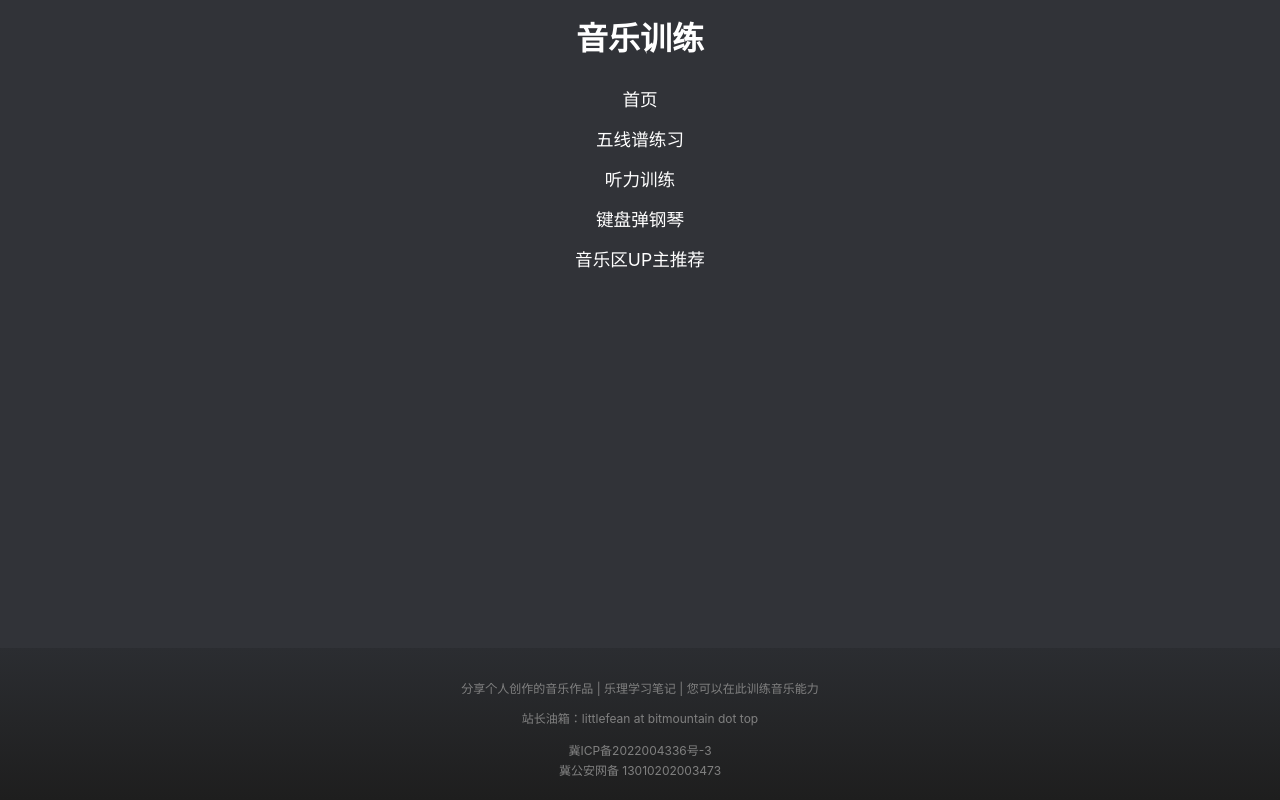
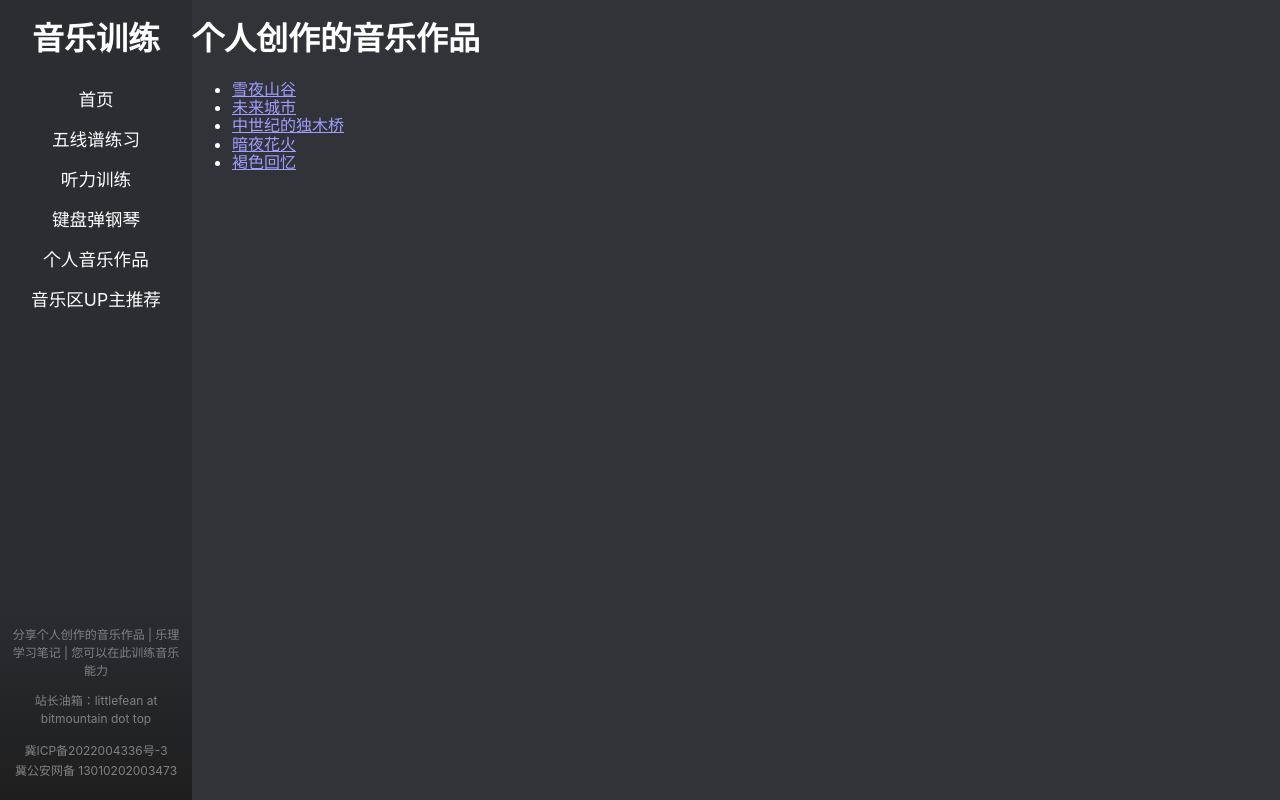
Before and after one commit to MusicPractice/MusicPractice, a Nuxt app: page /works in a window 1280 px wide. Built offline with nearby package versions, Linux system fonts and the light colour scheme.

Commit message:
:sparkles: 增加了个人作品页面（暂时先做到这里）

```diff
--- a/components/NavBar.vue
+++ b/components/NavBar.vue
@@ -5,6 +5,7 @@
     <NuxtLink to="/sheetMusicPractice">五线谱练习</NuxtLink>
     <NuxtLink to="/listeningExercise">听力训练</NuxtLink>
     <NuxtLink to="/piano">键盘弹钢琴</NuxtLink>
+    <NuxtLink to="/works">个人音乐作品</NuxtLink>
     <NuxtLink to="/uppers">音乐区UP主推荐</NuxtLink>
 
     <div class="bottom-wrapper">
--- a/nuxt.config.ts
+++ b/nuxt.config.ts
@@ -2,4 +2,14 @@
 export default defineNuxtConfig({
   devtools: { enabled: true },
   css: ["normalize.css"],
+
+  router: {
+    extendRoutes(routes, resolve) {
+      routes.push({
+        name: 'works-id',
+        path: '/works/:id/',
+        component: resolve(__dirname, 'pages/works/_id/index.vue')
+      })
+    }
+  },
 });
--- a/pages/index.vue
+++ b/pages/index.vue
@@ -5,4 +5,10 @@
   </div>
 </template>
 
+<script setup lang="ts">
+console.log('index...');
+const {data} = await useFetch('/api/hello');
+console.log(data);
+</script>
+
 <style scoped lang="scss"></style>
--- /dev/null
+++ b/pages/musicWorks.vue
@@ -0,0 +1,11 @@
+<template>
+  <div class="musicWorks">
+    <h1>个人创作的音乐作品</h1>
+
+    <a href=""></a>
+  </div>
+</template>
+
+<style scoped>
+
+</style>
--- /dev/null
+++ b/pages/works/1/index.vue
@@ -0,0 +1,22 @@
+<template>
+  <div>
+    <h1>雪夜山谷</h1>
+    <a target="_blank" href="https://music.163.com/#/song?id=2017456700">网易云链接</a>
+    <h2>作品说明</h2>
+    <p>这首曲子是当时想着创作一个雪山场景的小游戏背景音乐而进行的，也是个人创作的第一首旋律</p>
+    <p>创作方法是自己脑补哼出来，写的，还不会和弦之类的东西</p>
+    <p>调式C#，四三拍</p>
+  </div>
+
+
+</template>
+
+<script>
+export default {
+  name: "index"
+}
+</script>
+
+<style scoped>
+
+</style>
--- /dev/null
+++ b/pages/works/3/index.vue
@@ -0,0 +1,15 @@
+<template>
+  <div>
+    <h1>中世纪的独木桥</h1>
+  </div>
+</template>
+
+<script>
+export default {
+  name: "index"
+}
+</script>
+
+<style scoped>
+
+</style>
--- /dev/null
+++ b/pages/works/index.vue
@@ -0,0 +1,31 @@
+<template>
+  <div class="">
+    <h1>个人创作的音乐作品</h1>
+    <ul>
+      <li v-for="work in works" :key="work.id">
+        <NuxtLink :to="`/works/${work.id}/`">{{ work.title }}</NuxtLink>
+      </li>
+    </ul>
+  </div>
+</template>
+
+<script>
+export default {
+  data() {
+    return {
+      works: [
+        {id: 1, title: '雪夜山谷'},
+        {id: 2, title: '未来城市'},
+        {id: 3, title: '中世纪的独木桥'},
+        {id: 4, title: '暗夜花火'},
+        {id: 5, title: '褐色回忆'},
+        // 添加更多作品...
+      ]
+    }
+  }
+}
+</script>
+
+<style scoped>
+
+</style>
```
Also changed, not shown: 2 other files (tests, documents, lock files or other folders).
